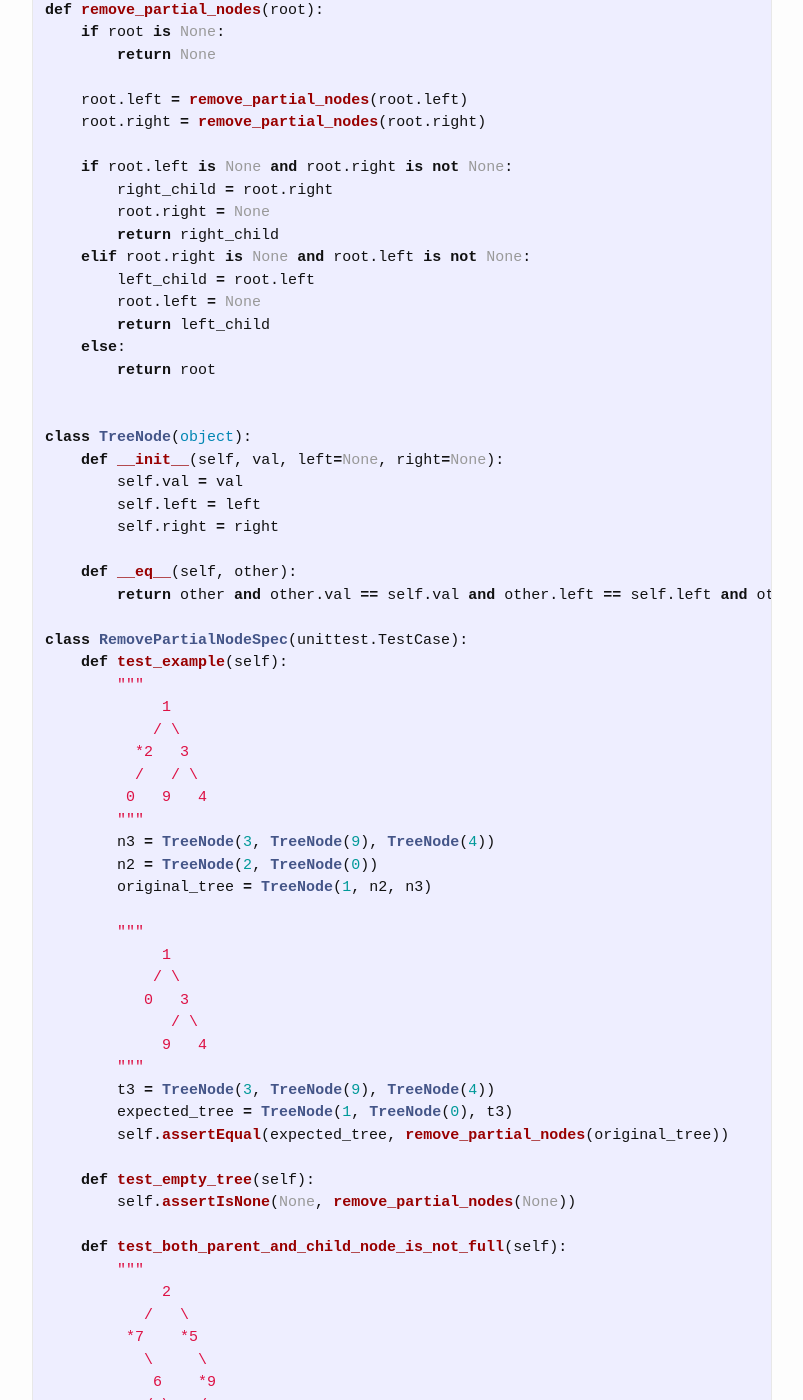
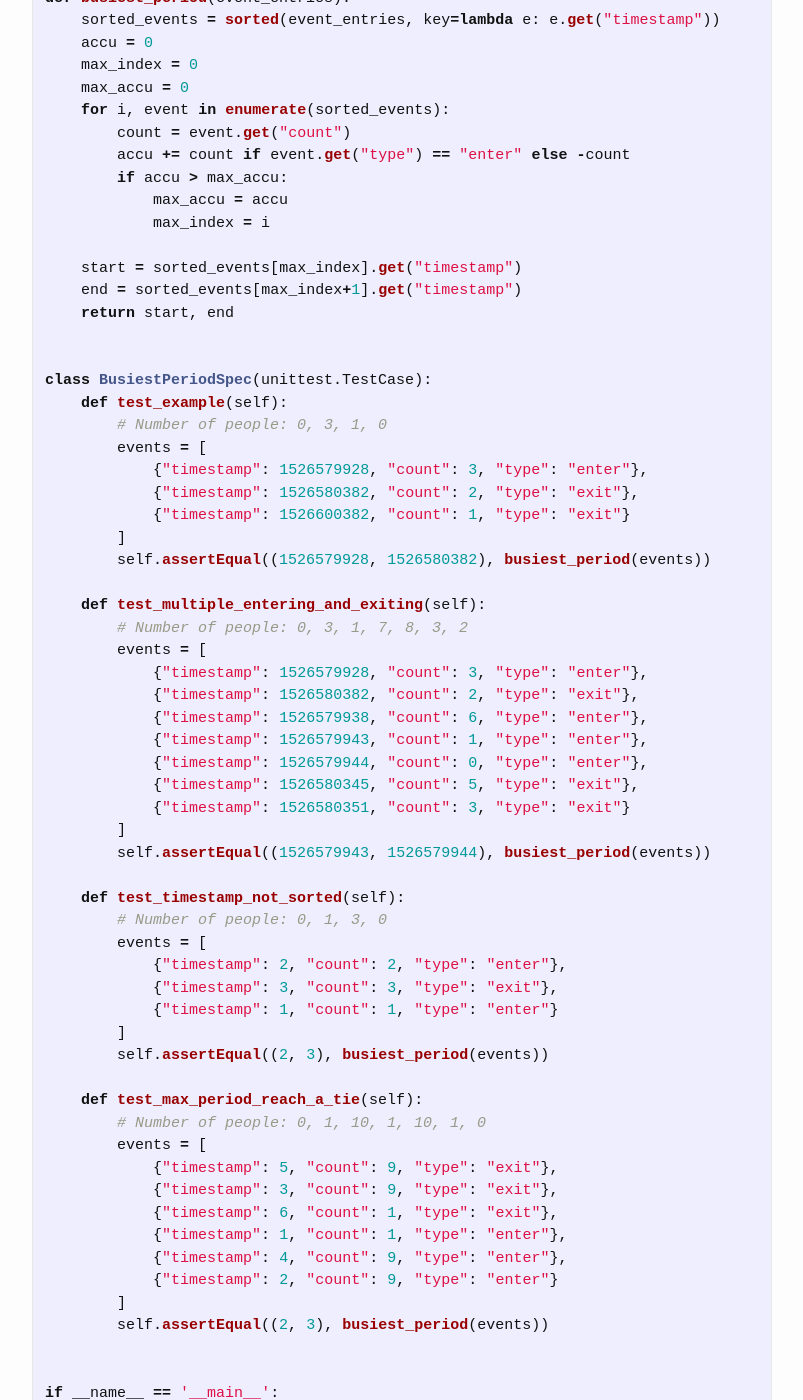
Before and after one commit to trsong/trsong.github.io, a Jekyll site: the page built from _posts/2019-11-01-DailyQuestionsNov.md, in a window 1280 px wide and 1400 px high, scrolled down 1903 px. Shown: the whole window, without its empty margins (238-1041 px from the left). Built offline with Jekyll 4.4.1, drawn with Linux system fonts in a browser that asks for light colours; some of the changed text lies outside the part shown.

Commit message:
Add Solution to Nov 12 Problem

````diff
--- a/_posts/2019-11-01-DailyQuestionsNov.md
+++ b/_posts/2019-11-01-DailyQuestionsNov.md
@@ -19,6 +19,29 @@ categories: Python/Java
 **Java Playground:** [https://repl.it/languages/java](https://repl.it/languages/java)
 
 
+### Nov 13, 2019 LC 301 \[Hard\] Remove Invalid Parentheses
+---
+> **Question:** Remove the minimum number of invalid parentheses in order to make the input string valid. Return all possible results.
+>
+> **Note:** The input string may contain letters other than the parentheses ( and ).
+
+**Example 1:**
+```py
+Input: "()())()"
+Output: ["()()()", "(())()"]
+```
+
+**Example 2:**
+```py
+Input: "(a)())()"
+Output: ["(a)()()", "(a())()"]
+```
+
+**Example 3:**
+```py
+Input: ")("
+Output: [""]
+```
 
 ### Nov 12, 2019 \[Easy\] Busiest Period in the Building
 ---
@@ -41,7 +64,75 @@ This means that 2 people exited the building. timestamp is in Unix time.
 ```
 
 
+**Solution:** [https://repl.it/@trsong/Busiest-Period-in-the-Building](https://repl.it/@trsong/Busiest-Period-in-the-Building)
+```py
+import unittest
 
+def busiest_period(event_entries):
+    sorted_events = sorted(event_entries, key=lambda e: e.get("timestamp"))
+    accu = 0
+    max_index = 0
+    max_accu = 0
+    for i, event in enumerate(sorted_events):
+        count = event.get("count")
+        accu += count if event.get("type") == "enter" else -count
+        if accu > max_accu:
+            max_accu = accu
+            max_index = i
+
+    start = sorted_events[max_index].get("timestamp")
+    end = sorted_events[max_index+1].get("timestamp")
+    return start, end
+
+
+class BusiestPeriodSpec(unittest.TestCase):
+    def test_example(self):
+        # Number of people: 0, 3, 1, 0
+        events = [
+            {"timestamp": 1526579928, "count": 3, "type": "enter"},
+            {"timestamp": 1526580382, "count": 2, "type": "exit"},
+            {"timestamp": 1526600382, "count": 1, "type": "exit"}
+        ]
+        self.assertEqual((1526579928, 1526580382), busiest_period(events))
+
+    def test_multiple_entering_and_exiting(self):
+        # Number of people: 0, 3, 1, 7, 8, 3, 2
+        events = [
+            {"timestamp": 1526579928, "count": 3, "type": "enter"},
+            {"timestamp": 1526580382, "count": 2, "type": "exit"},
+            {"timestamp": 1526579938, "count": 6, "type": "enter"},
+            {"timestamp": 1526579943, "count": 1, "type": "enter"},
+            {"timestamp": 1526579944, "count": 0, "type": "enter"},
+            {"timestamp": 1526580345, "count": 5, "type": "exit"},
+            {"timestamp": 1526580351, "count": 3, "type": "exit"}
+        ]
+        self.assertEqual((1526579943, 1526579944), busiest_period(events))
+
+    def test_timestamp_not_sorted(self):
+        # Number of people: 0, 1, 3, 0
+        events = [
+            {"timestamp": 2, "count": 2, "type": "enter"},
+            {"timestamp": 3, "count": 3, "type": "exit"},
+            {"timestamp": 1, "count": 1, "type": "enter"}
+        ]
+        self.assertEqual((2, 3), busiest_period(events))
+
+    def test_max_period_reach_a_tie(self):
+        # Number of people: 0, 1, 10, 1, 10, 1, 0
+        events = [
+            {"timestamp": 5, "count": 9, "type": "exit"},
+            {"timestamp": 3, "count": 9, "type": "exit"},
+            {"timestamp": 6, "count": 1, "type": "exit"},
+            {"timestamp": 1, "count": 1, "type": "enter"},
+            {"timestamp": 4, "count": 9, "type": "enter"},
+            {"timestamp": 2, "count": 9, "type": "enter"}
+        ]
+        self.assertEqual((2, 3), busiest_period(events))
+
+
+if __name__ == '__main__':
+    unittest.main(exit=False)
+```
 
 
 ### Nov 11, 2019 \[Easy\] Full Binary Tree
````
